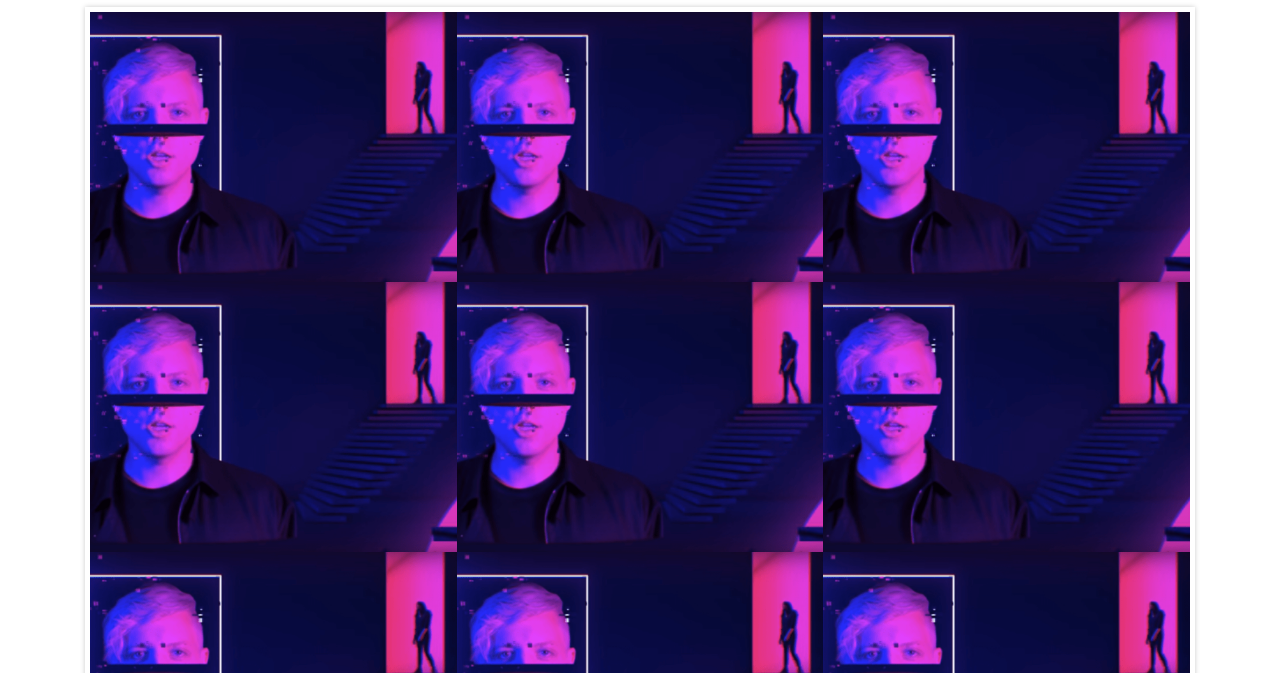
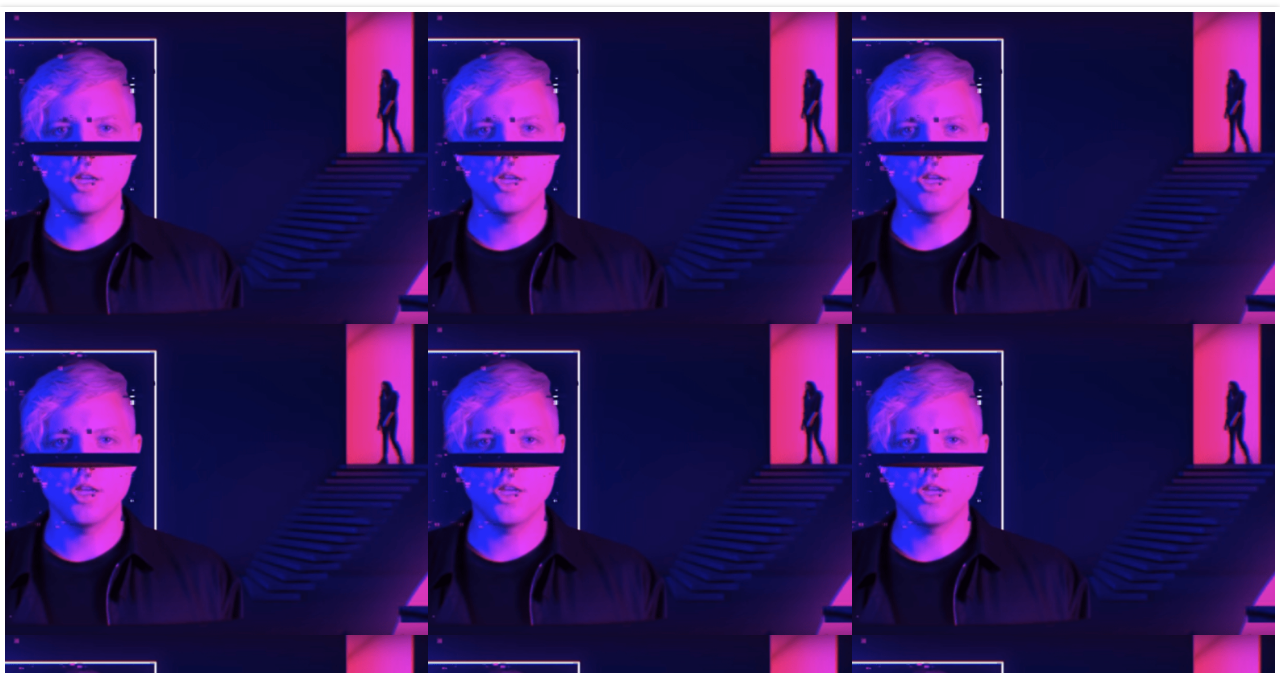
Before and after one commit to hakobyaneduard/hakobyaneduard.github.io, a plain HTML site: page deep/portfolio-galery.html in a window 1280 px wide. Shown: the part 127-800 px from the top of the page. Drawn offline with nearby package versions, Linux system fonts and the light colour scheme.

Commit message:
fix container-fluid

```diff
--- a/deep/portfolio-galery.html
+++ b/deep/portfolio-galery.html
@@ -98,7 +98,7 @@
 
 
     <section class="galery">
-        <div class="container">
+        <div class="container-fluid container__fluids-margin">
             <div class="slider">
                 <div class="galer__block">
                     <div class="row row__margin-left">
--- a/deep/sass/_fonts.sass
+++ b/deep/sass/_fonts.sass
@@ -30,3 +30,7 @@ a:hover
     border-radius: 20%
     background: #fff
     border: 1px solid #000
+
+.container__fluids-margin
+    padding-left: 0px
+    padding-right: 0px
```
Also changed, not shown: deep/css/style.css.
